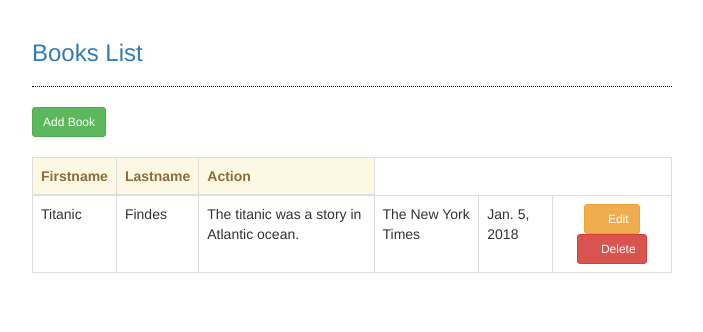
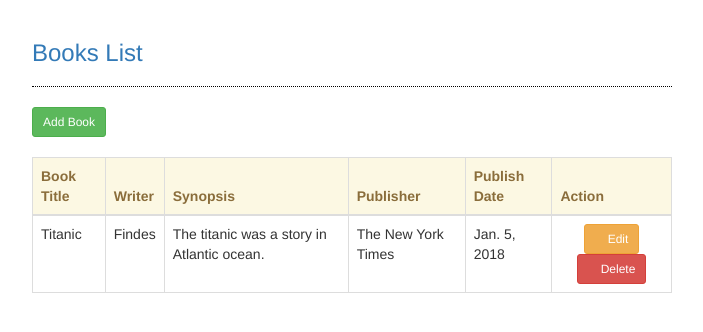
Before and after one commit to ridoansaleh/DjangoBooks, a Django app: page /books/ in a window 1280 px wide. Shown: the part 52-384 px from the top of the page, without its empty margins (288-991 px from the left). Run offline with Django 3.2, Linux system fonts and the light colour scheme; data comes from the database, SQL or seed files in the repository; both versions use the stored data as it was after the commit; parts of the project's set-up code (start-up, migrations or seed data) failed here and were passed over; some libraries are stand-ins or nearby versions; some web fonts are replaced.

Commit message:
add: book table

```diff
--- a/web/books/templates/books/add_book.html
+++ b/web/books/templates/books/add_book.html
@@ -1,6 +1,6 @@
 {% extends 'books/base.html' %}
 {% block body %}
-    <form method="POST" action="update/{{ members.id }}">
+    <form method="POST" action="create">
         {% csrf_token %}
         <div class="form-group">
             <label for="firstname">Book Title</label>
--- a/web/books/templates/books/index.html
+++ b/web/books/templates/books/index.html
@@ -18,8 +18,11 @@
     <table class="table table-bordered">
         <thead class="alert-warning">
             <tr>
-                <th>Firstname</th>
-                <th>Lastname</th>
+                <th>Book Title</th>
+                <th>Writer</th>
+                <th>Synopsis</th>
+                <th>Publisher</th>
+                <th>Publish Date</th>
                 <th>Action</th>
             </tr>
         </thead>
--- a/web/books/views.py
+++ b/web/books/views.py
@@ -7,7 +7,7 @@ def index(request):
     return render(request, 'books/index.html', context)
 
 def create(request):
-    book = Books(book_title=request.POST['book_title'], writer=request.POST['witer'],
+    book = Books(book_title=request.POST['book_title'], writer=request.POST['writer'],
                 synopsis=request.POST['synopsis'], publisher=request.POST['publisher'],
                 publish_date=request.POST['publish_date'])
     book.save()
```
Also changed, not shown: web/books/migrations/0001_initial.py, web/books/migrations/0002_books.py (deleted), web/db.sqlite3, 4 other files.
